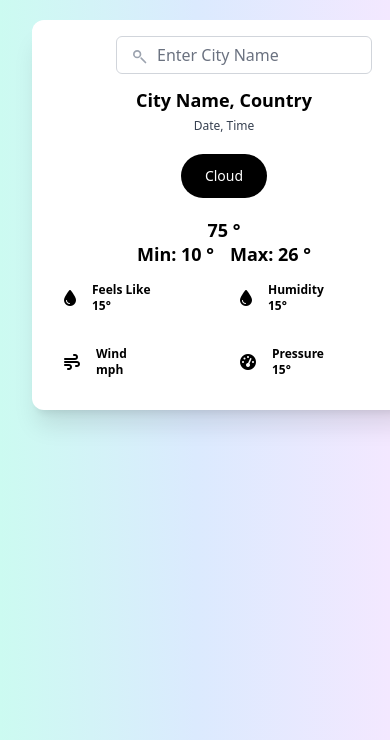
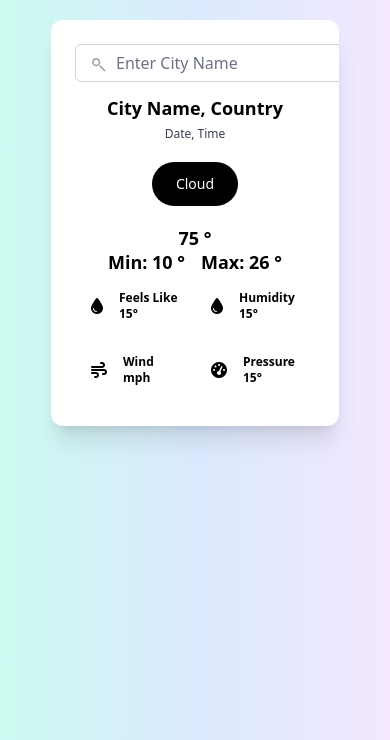
Before and after one commit to anuragborkar2005/All-In-One-App, a website: page src/weather.html in a window 390 px wide. Shown: the part 104-844 px from the top of the page. Drawn offline with Linux system fonts and the light colour scheme; no server answers.

Commit message:
Fix layout

```diff
--- a/src/main.js
+++ b/src/main.js
@@ -15,6 +15,12 @@ let tasks = JSON.parse(localStorage.getItem("tasks")) || [];
 // Sidebar toggle
 menuButton.addEventListener("click", () => {
   sidebar.classList.toggle("-translate-x-full");
+});
+
+document.addEventListener("click", (e) => {
+  if (!sidebar.contains(e.target) && !menuButton.contains(e.target)) {
+    sidebar.classList.add("-translate-x-full");
+  }
 });
 
 // Show/hide task input form
--- a/src/weather.html
+++ b/src/weather.html
@@ -67,15 +67,15 @@
         </header>
         <!-- Main Section -->
         <main class="flex-1 overflow-y-auto p-4 bg-gradient-to-r from-teal-100 via-blue-100 to-purple-100">
-          <div class="max-w-7xl sm:max-w-56 mx-auto px-4 sm:px-6 lg:px-8">
+          <div class="max-w-7xl  mx-auto px-4 sm:px-6 lg:px-8">
             <h1 class="text-3xl sm:text-2xl font-bold tracking-tight text-gray-900">Weather</h1>
-            <div class="mt-6 max-h-md container mx-auto flex w-96 flex-col items-center justify-center overflow-hidden rounded-xl bg-white p-4 shadow-xl">
+            <div class="mt-6 max-h-md container mx-auto flex w-72 flex-col items-center justify-center overflow-hidden rounded-xl bg-white p-6 shadow-xl">
               <!-- City Search -->
-              <div class="mx-auto block">
-                <div class="ml-10 flex items-baseline space-x-4">
+              <div class="mx-auto flex justify-center items-center">
+                <div class="mx-auto flex items-center justify-center space-x-4">
                   <div class="relative">
                     <label for="search-city" class="sr-only">Search</label>
-                    <input id="search-city" name="search" type="text" class="block w-64 rounded-md border border-gray-300 bg-white py-2 pl-10 pr-3 leading-5 placeholder-gray-500 focus:border-indigo-500 focus:outline-none focus:ring-1 focus:ring-indigo-500 sm:text-sm" placeholder="Enter City Name" />
+                    <input id="search-city" name="search" type="text" class="block  rounded-md border border-gray-300 bg-white py-2 pl-10 pr-3 leading-5 placeholder-gray-500 focus:border-indigo-500 focus:outline-none focus:ring-1 focus:ring-indigo-500 sm:text-sm" placeholder="Enter City Name" />
                     <div class="pointer-events-none absolute inset-y-0 left-0 flex items-center pl-3">
                       <svg class="h-5 w-5 text-gray-400" fill="none" viewBox="0 0 24 24" stroke="currentColor">
                         <path stroke-linecap="round" stroke-linejoin="round" stroke-width="2" d="M21 21l-5.2-5.2M15 11a4 4 0 1 1-8 0 4 4 0 0 1 8 0z" />
@@ -152,6 +152,11 @@
         menuButton.addEventListener("click", () => {
             sidebar.classList.toggle("-translate-x-full");
         });
+        document.addEventListener("click", (e) => {
+          if (!sidebar.contains(e.target) && !menuButton.contains(e.target)) {
+            sidebar.classList.add("-translate-x-full");
+          }
+        });
 
         // Fetching Weather Data
         let city = "pune";
```
Also changed, not shown: src/calender.html (+5 -0 lines), src/digitalwatch.html (+5 -0 lines), src/index.html (+1 -1 lines), src/stopwatch.html (+5 -0 lines), src/output.css.
